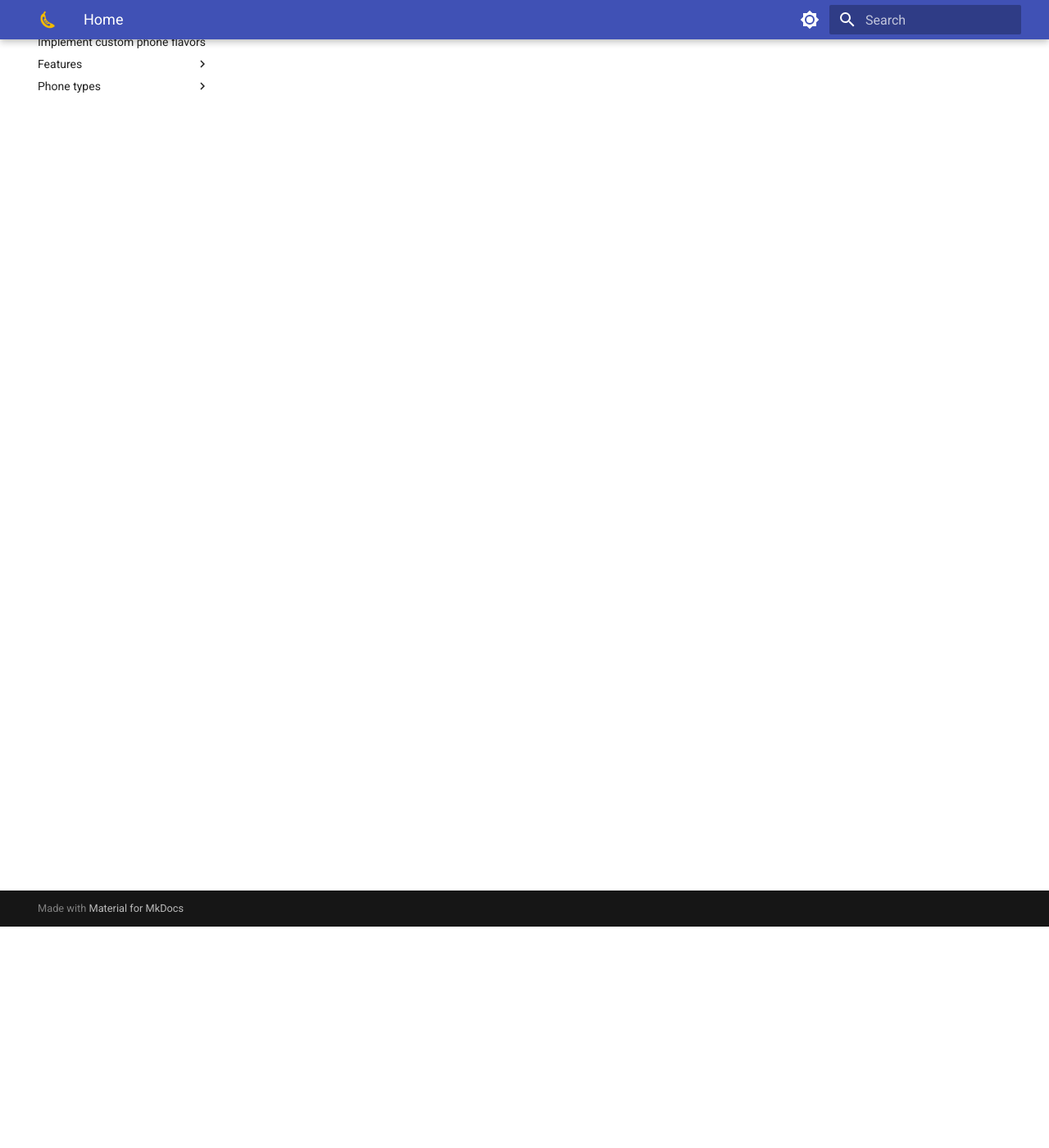
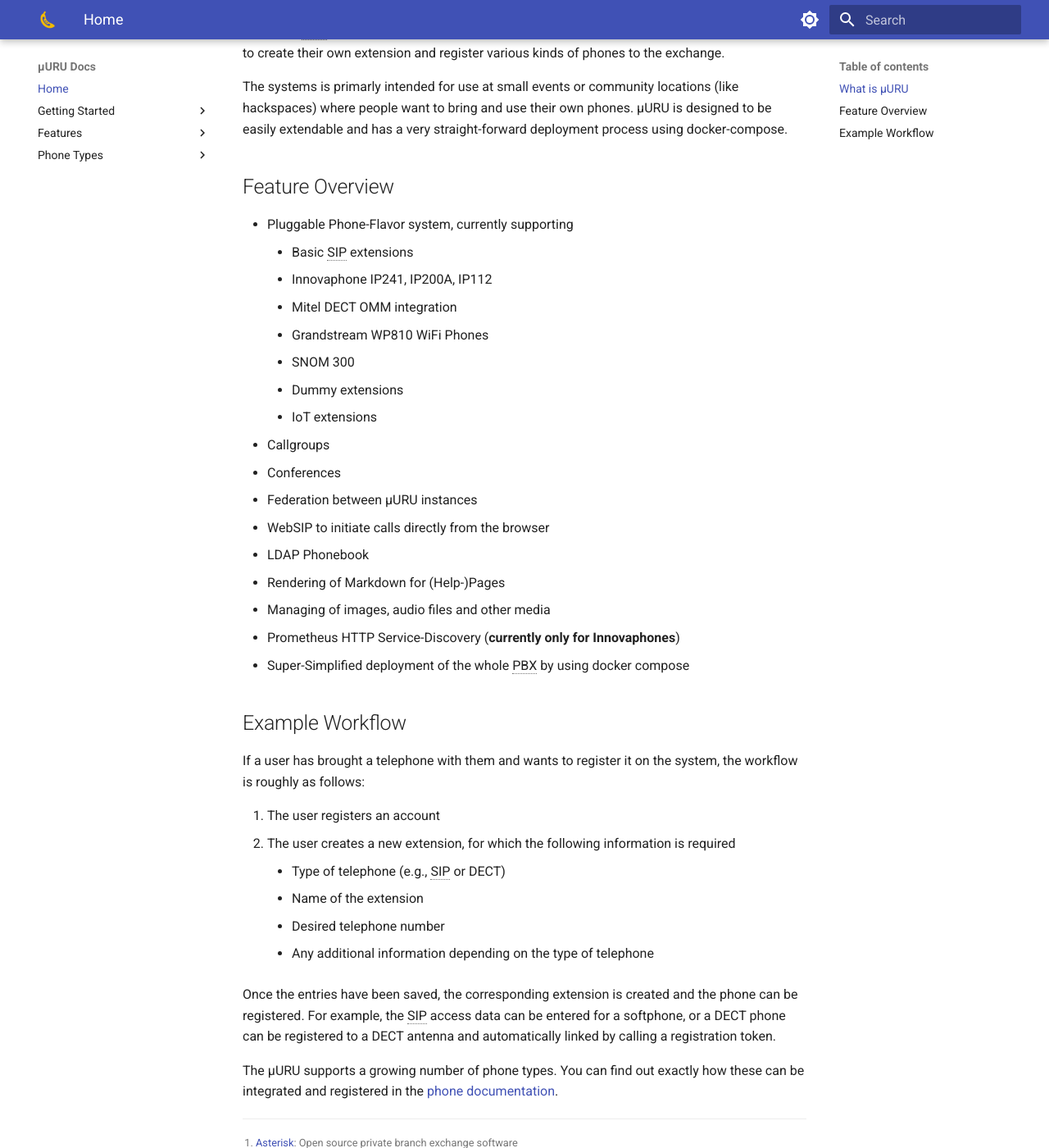
Before and after one commit to olell/uURU, an MkDocs documentation site: the page built from docs/index.md, in a window 1280 px wide and 1400 px high, scrolled down 270 px. Shown: the whole window at 82% size. Built offline with MkDocs 1.6.1 and Material for MkDocs 9.7.7, drawn with Linux system fonts in a browser that asks for light colours; some of the changed text lies outside the part shown.

Commit message:
wrote some getting started docs

```diff
--- a/docs/index.md
+++ b/docs/index.md
@@ -3,5 +3,58 @@
 ---
 # µURU Documentation
 
-This is the place where µURU is and will be documented. Much work is still
-ahead, but feel free to look around :)
+The Micro User Registration Utility
+
+## What is µURU
+
+µURU is a PBX solution based on Asterisk[^1]. µURU focuses on user self-registration
+to allow users to create their own extension and register various kinds of phones
+to the exchange.
+
+The systems is primarly intended for use at small events or community locations
+(like hackspaces) where people want to bring and use their own phones. µURU is designed
+to be easily extendable and has a very straight-forward deployment process using
+docker-compose.
+
+## Feature Overview
+
+- Pluggable Phone-Flavor system, currently supporting
+    - Basic SIP extensions
+    - Innovaphone IP241, IP200A, IP112
+    - Mitel DECT OMM integration
+    - Grandstream WP810 WiFi Phones
+    - SNOM 300
+    - Dummy extensions
+    - IoT extensions
+- Callgroups
+- Conferences
+- Federation between µURU instances
+- WebSIP to initiate calls directly from the browser
+- LDAP Phonebook
+- Rendering of Markdown for (Help-)Pages
+- Managing of images, audio files and other media
+- Prometheus HTTP Service-Discovery (**currently only for Innovaphones**)
+- Super-Simplified deployment of the whole PBX by using docker compose
+
+## Example Workflow
+
+If a user has brought a telephone with them and wants to register it on the system,
+the workflow is roughly as follows:
+
+1. The user registers an account
+2. The user creates a new extension, for which the following information is required
+    - Type of telephone (e.g., SIP or DECT)
+    - Name of the extension
+    - Desired telephone number
+    - Any additional information depending on the type of telephone
+
+Once the entries have been saved, the corresponding extension is created and the phone can
+be registered. For example, the SIP access data can be entered for a softphone, or a DECT
+phone can be registered to a DECT antenna and automatically linked by calling a registration token.
+
+The µURU supports a growing number of phone types. You can find out exactly how these can
+be integrated and registered in the [phone documentation](todo).
+
+*[PBX]: Private Branch Exchange
+*[SIP]: Session Initiation Protocol
+[^1]: [Asterisk](https://www.asterisk.org/): Open source private branch exchange software
--- a/mkdocs.yml
+++ b/mkdocs.yml
@@ -8,6 +8,28 @@
   - pymdownx.inlinehilite
   - pymdownx.snippets
   - pymdownx.superfences
+  - footnotes
+  - abbr
+  - attr_list
+  - admonition
+  - pymdownx.details
+
+nav:
+  - Home: index.md
+  - Getting Started:
+    - getting-started.md
+    - configuration.md
+  - Features:
+    - Federation: features/federation.md
+    - Media Management: features/media.md
+    - Pages: features/pages.md
+    - WebSIP: features/websip.md
+  - Phone Types:
+    - Create Custom Flavors: phone-flavors.md
+    - Supported Phones:
+      - Callgroups: phone_types/callgroup.md
+      - Innovaphone: phone_types/innovaphone.md
+      - IoT: phone_types/iot.md
 
 theme:
   name: material
```
Also changed, not shown: docs/getting-started.md (added, +54 -0 lines).
